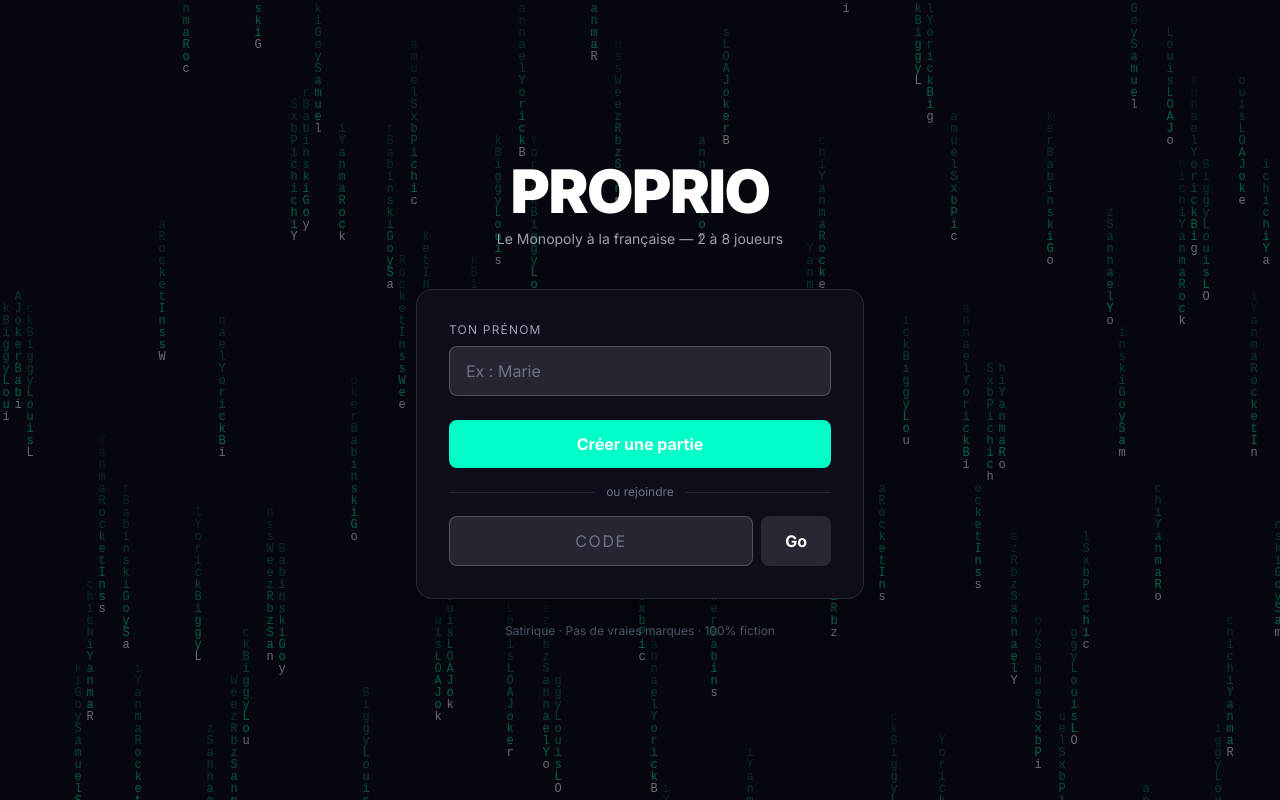
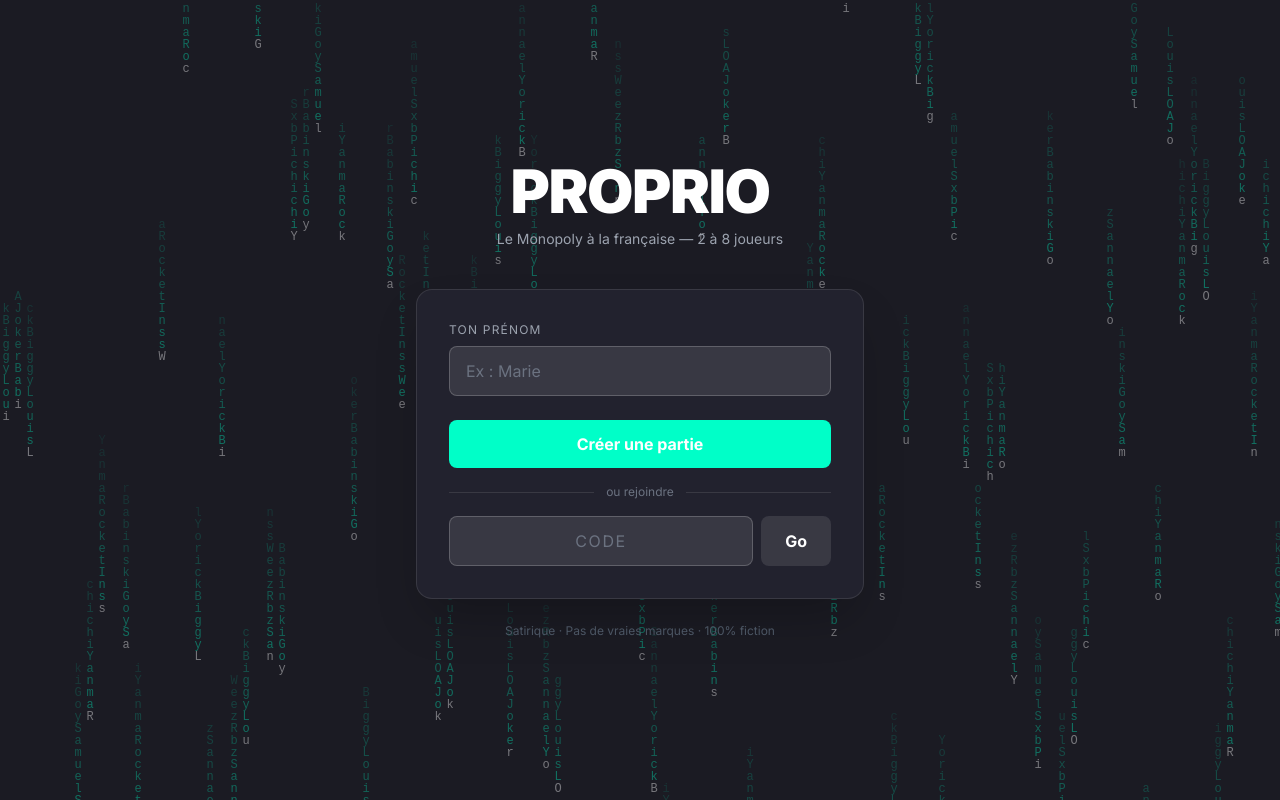
Before and after one commit to Sebastien1810/proprio, a Next.js app: page / in a window 1280 px wide. Built offline with nearby package versions, Linux system fonts and the light colour scheme.

Commit message:
fix: background gray day / navy night — update all hardcoded dark colors

```diff
--- a/app/globals.css
+++ b/app/globals.css
@@ -44,13 +44,13 @@
 }
 
 :root {
-  --bg-dark: #07080f;
-  --bg-card: #0d0e1a;
+  --bg-dark: #1c1c24;
+  --bg-card: #22222e;
   --accent:  #00ffc8;
 }
 
 body {
-  background-color: #07080f;
+  background-color: #1c1c24;
   color: #ffffff;
   font-family: var(--font-inter), 'Segoe UI', system-ui, sans-serif;
 }
--- a/components/MatrixBackground.jsx
+++ b/components/MatrixBackground.jsx
@@ -11,10 +11,10 @@ const SEQ     = NAMES.join('');
 const FONT_SZ = 12;
 const TRAIL   = 22;
 
-// Day palette:  bg #07080f, trail #00ffc8
-// Night palette: bg ~#06041a (dark violet), trail #a855f7
-const DAY_BG    = [7,   8,  15];
-const NIGHT_BG  = [6,   4,  26];   // #04060d + rgba(10,0,40,0.3) blended
+// Day palette:  bg #1c1c24 (dark gray), trail #00ffc8
+// Night palette: bg #04091c (deep navy blue), trail #a855f7
+const DAY_BG    = [28,  28,  36];  // #1c1c24 — dark gray
+const NIGHT_BG  = [4,    9,  28];  // #04091c — deep navy blue
 const DAY_TRAIL = [0,   255, 200];  // #00ffc8
 const NIGHT_TRAIL = [168, 85, 247]; // #a855f7
 
--- a/components/game/ActionPanel.jsx
+++ b/components/game/ActionPanel.jsx
@@ -43,7 +43,7 @@ export default function ActionPanel({
     <div
       className="fixed bottom-0 left-0 right-0 z-30 backdrop-blur-sm shadow-2xl"
       style={{
-        background:  'rgba(13,14,26,0.97)',
+        background:  'rgba(28,28,36,0.97)',
         borderTop:   '1px solid rgba(255,255,255,0.06)',
         animation:   'slideUp 0.3s ease-out',
       }}
--- a/components/game/AllianceModal.jsx
+++ b/components/game/AllianceModal.jsx
@@ -21,7 +21,7 @@ export default function AllianceModal({ gameState, myPlayerId, incoming, onPropo
         <div
           className="relative rounded-2xl p-6 max-w-sm w-full mx-4 shadow-2xl z-10 text-center"
           style={{
-            background:  '#0d0e1a',
+            background:  '#22222e',
             border:      '1px solid rgba(168,85,247,0.45)',
             boxShadow:   '0 0 32px rgba(168,85,247,0.25)',
             animation:   'fadeIn 0.25s ease-out',
@@ -63,7 +63,7 @@ export default function AllianceModal({ gameState, myPlayerId, incoming, onPropo
       <div className="absolute inset-0 bg-black/50" onClick={onClose} />
       <div
         className="relative rounded-2xl p-6 max-w-sm w-full mx-4 shadow-2xl z-10"
-        style={{ background: '#0d0e1a', border: '1px solid rgba(255,255,255,0.1)' }}
+        style={{ background: '#22222e', border: '1px solid rgba(255,255,255,0.1)' }}
       >
         <button
           onClick={onClose}
--- a/components/game/GameLog.jsx
+++ b/components/game/GameLog.jsx
@@ -220,7 +220,7 @@ export default function GameLog({ gameState, isOpen, onClose }) {
         className="fixed right-0 top-0 h-full z-50 flex flex-col"
         style={{
           width:      260,
-          background: '#0d0e1a',
+          background: '#22222e',
           borderLeft: '1px solid rgba(255,255,255,0.06)',
           transform:  isOpen ? 'translateX(0)' : 'translateX(100%)',
           transition: 'transform 0.28s cubic-bezier(0.4,0,0.2,1)',
--- a/components/game/HudBar.jsx
+++ b/components/game/HudBar.jsx
@@ -73,7 +73,7 @@ export default function HudBar({ gameState, myPlayerId, prevCashMap }) {
   return (
     <div
       className="fixed top-0 left-0 right-0 z-40 backdrop-blur-md"
-      style={{ background: '#0d0e1a', borderBottom: '1px solid rgba(255,255,255,0.05)' }}
+      style={{ background: '#22222e', borderBottom: '1px solid rgba(255,255,255,0.07)' }}
       data-testid="hud-bar"
     >
       <div className="flex items-center gap-3 px-4 py-2 overflow-x-auto">
--- a/components/game/IsoTile.jsx
+++ b/components/game/IsoTile.jsx
@@ -54,9 +54,9 @@ function OwnerPion({ cx, cy, player, r }) {
   );
 }
 
-const TILE_BASE  = '#0f1020';
-const TILE_LEFT  = '#070810';
-const TILE_RIGHT = '#0c0d1c';
+const TILE_BASE  = '#1a1a26';
+const TILE_LEFT  = '#141420';
+const TILE_RIGHT = '#181826';
 
 export default function IsoTile({ sq, cx, cy, W, H, D, players, ownerPlayer, colocPlayers, isSelected, isNight, onClick }) {
   const groupColor = sq.type === 'prop' ? (GROUP_COLORS[sq.group] ?? null) : null;
@@ -272,7 +272,7 @@ export default function IsoTile({ sq, cx, cy, W, H, D, players, ownerPlayer, col
           return (
             <g key={p.id} style={{ pointerEvents: 'none', animation: 'pion-hop 180ms ease-in-out' }}>
               <circle cx={tx} cy={ty} r={r} fill={p.color}
-                stroke="#07080f" strokeWidth={1.5}
+                stroke="#1c1c24" strokeWidth={1.5}
                 style={{ filter: `drop-shadow(0 0 4px ${p.color}99)` }}
               />
               <text x={tx} y={ty} textAnchor="middle" dominantBaseline="middle" fontSize={r * 1.2}>
--- a/components/game/ToastLog.jsx
+++ b/components/game/ToastLog.jsx
@@ -26,7 +26,7 @@ export default function ToastLog({ toasts }) {
           key={toast.id}
           className="px-4 py-2.5 rounded-xl text-sm text-white max-w-xs shadow-2xl backdrop-blur-sm animate-[slideUp_0.3s_ease-out]"
           style={{
-            background:  '#0d0e1a',
+            background:  '#22222e',
             borderLeft:  `3px solid ${TYPE_COLOR[toast.type] ?? TYPE_COLOR.info}`,
             border:      `1px solid rgba(255,255,255,0.06)`,
             borderLeftColor: TYPE_COLOR[toast.type] ?? TYPE_COLOR.info,
--- a/tailwind.config.js
+++ b/tailwind.config.js
@@ -12,9 +12,9 @@ module.exports = {
       },
       colors: {
         proprio: {
-          dark:   '#07080f',
-          card:   '#0d0e1a',
-          tile:   '#0f1020',
+          dark:   '#1c1c24',
+          card:   '#22222e',
+          tile:   '#1a1a26',
           accent: '#00ffc8',
           green:  '#27ae60',
         },
```
